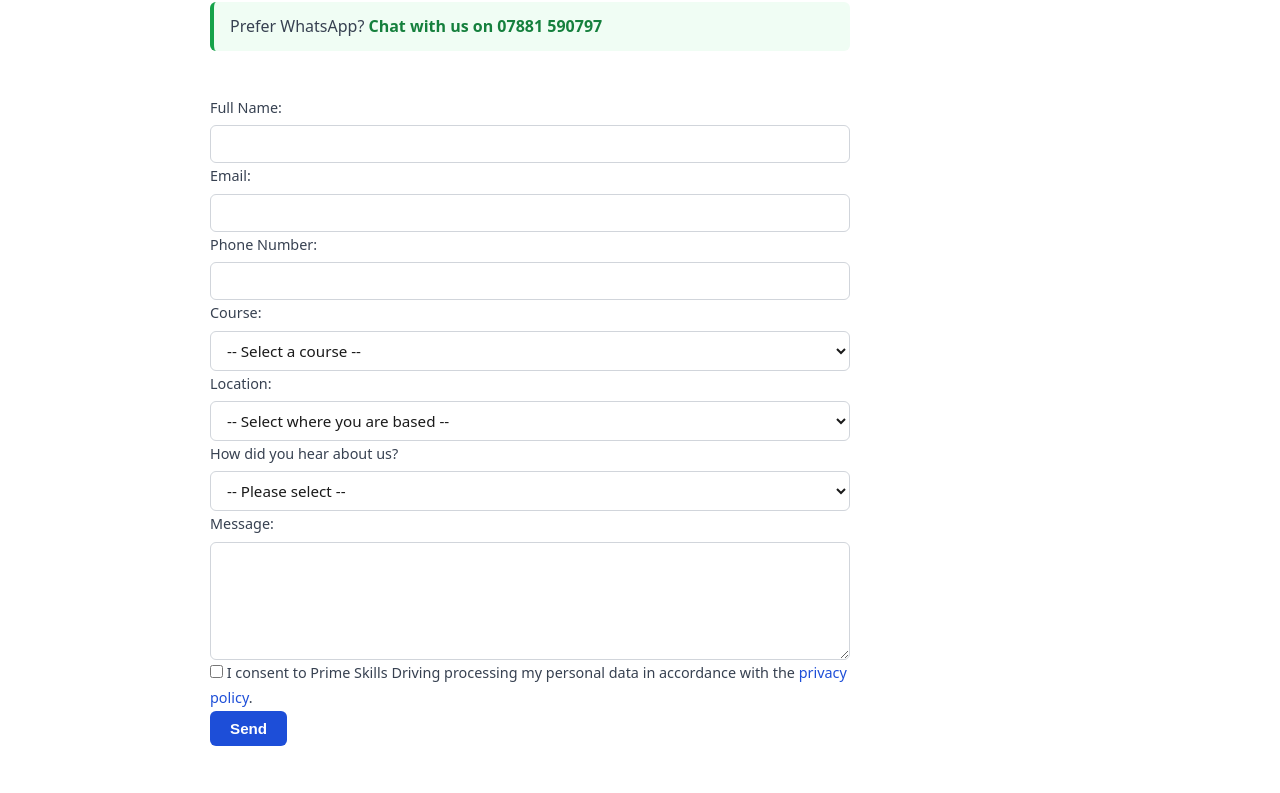
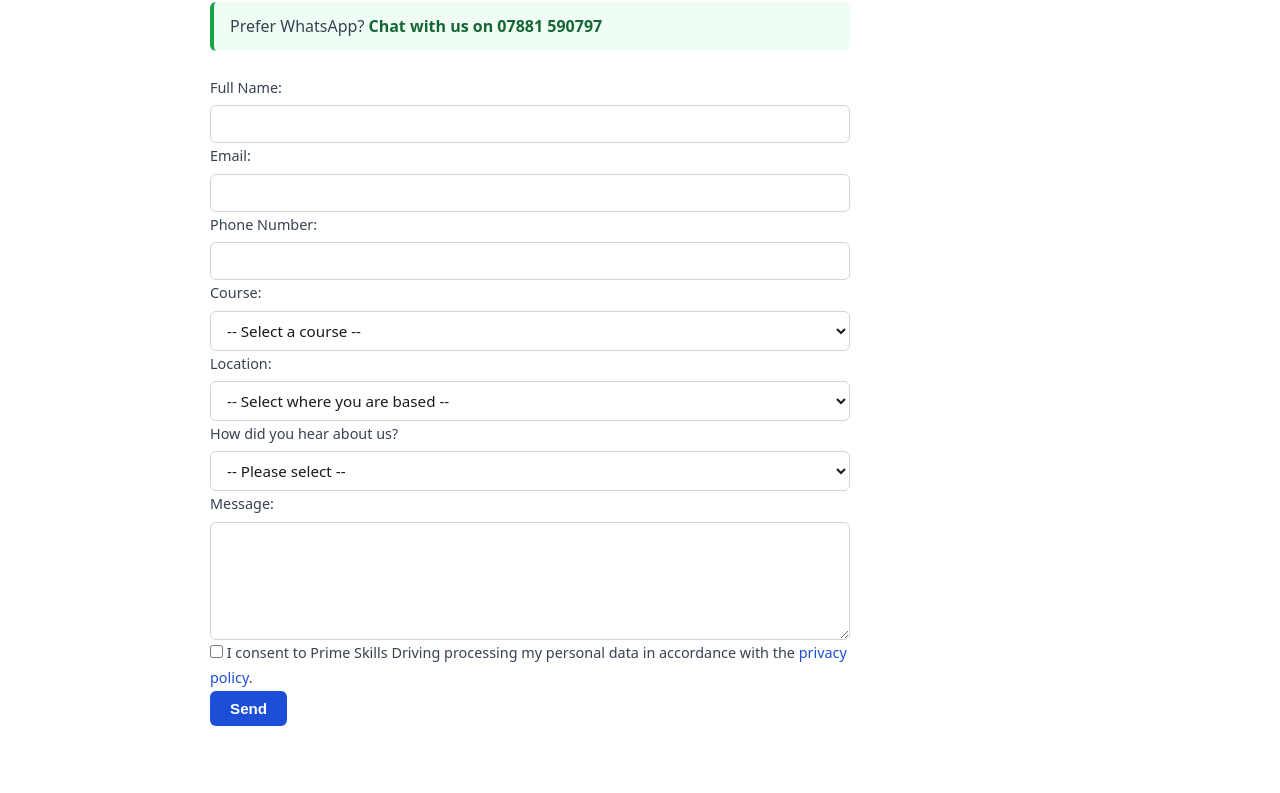
Before and after one commit to angelinara/primeskillsdriving, a plain HTML site: page public/contact.html in a window 1280 px wide. Shown: the part 230-1023 px from the top of the page. Drawn offline with Linux system fonts and the light colour scheme.

Commit message:
fix(contact): tighten WhatsApp box spacing and align link greens
The form's top padding stacked on the WhatsApp box margin. Both WhatsApp links now share one darker green; the footer link was below the 4.5:1 contrast minimum.

```diff
--- a/public/css/my.css
+++ b/public/css/my.css
@@ -2,6 +2,9 @@
 :root {
   /* Shared width for page heading + main content so their left edges align */
   --content-width: 900px;
+  /* WhatsApp link text, shared by the footer and contact page */
+  --whatsapp-green: #166534;
+  --whatsapp-green-hover: #14532d;
 }
 
 *,
@@ -803,12 +806,12 @@ section.learn-to-drive {
 }
 
 .contact-whatsapp a {
-  color: #15803d;
+  color: var(--whatsapp-green);
   font-weight: 600;
 }
 
 .contact-whatsapp a:hover {
-  color: #166534;
+  color: var(--whatsapp-green-hover);
 }
 
 /* Left-align the form under the heading at a comfortable width */
@@ -816,6 +819,8 @@ section.learn-to-drive {
   max-width: 640px;
   margin-inline: 0;
   padding-inline: 0;
+  /* the WhatsApp box above already leaves a gap */
+  padding-top: 0;
 }
 
 .learn-to-drive .middle {
@@ -1239,12 +1244,12 @@ textarea {
 }
 
 .footer-whatsapp a {
-  color: #16a34a;
+  color: var(--whatsapp-green);
   font-weight: 500;
 }
 
 .footer-whatsapp a:hover {
-  color: #15803d;
+  color: var(--whatsapp-green-hover);
 }
 
 .footer p {
```
